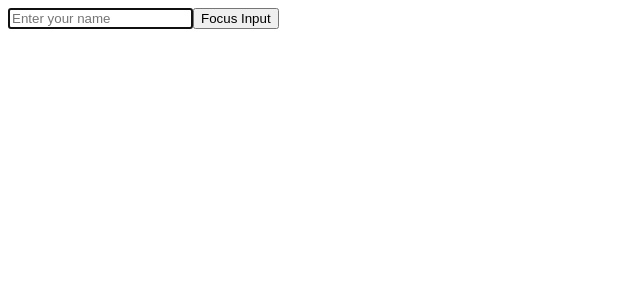
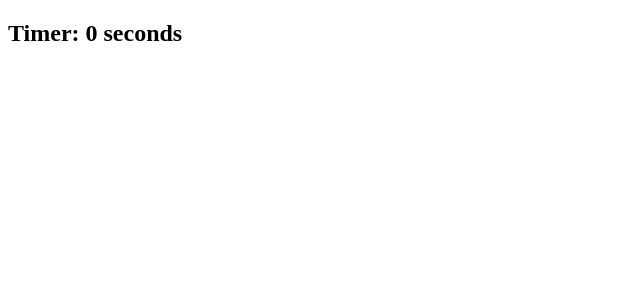
Before and after one commit to vonnue-deepanjali/vue-docs, a Vue app: page / in a window 1280 px wide. Shown: the top 300 px of the page, without its empty margins (0-640 px from the left). Built offline with nearby package versions, Linux system fonts and the light colour scheme.

Commit message:
feat: lifecyle hooks

```diff
--- a/src/App.vue
+++ b/src/App.vue
@@ -1,7 +1,7 @@
 <template>
-<Focus />
+<Timer />
 </template>
 
 <script setup>
-import Focus from './pages/Focus.vue';
+import Timer from './pages/Timer.vue';
 </script>
--- a/src/pages/Focus.vue
+++ /dev/null
@@ -1,21 +0,0 @@
-<template>
-<div>
-    <input ref="nameInput" type="text" placeholder="Enter your name" />
-    <button @click="focusInput">Focus Input</button>
-</div>
-</template>
-
-<script setup>
-import { ref, onMounted } from 'vue';
-
-const nameInput = ref(null);
-
-onMounted(() => {
-    nameInput.value.focus();
-});
-
-const focusInput = () => {
-    nameInput.value.focus();
-};
-
-</script>
--- /dev/null
+++ b/src/pages/Timer.vue
@@ -0,0 +1,29 @@
+<template>
+<div>
+    <h2>Timer: {{ seconds }} seconds</h2>
+</div>
+</template>
+
+<script setup>
+import { ref, onMounted, onUpdated, onUnmounted } from 'vue';
+
+const seconds = ref(0);
+let interval = null
+
+onMounted(() => {
+    console.log('Componenet mounted');
+    interval = setInterval(() => {
+        seconds.vallue++;
+    }, 1000);
+})
+
+onUpdated(() => {
+    console.log(`Component is updated: seconds = ${seconds.value}`);
+})
+
+onUnmounted(() => {
+    console.log('Component unmounted, timer cleared');
+    clearInterval(interval)
+})
+
+</script>
```
